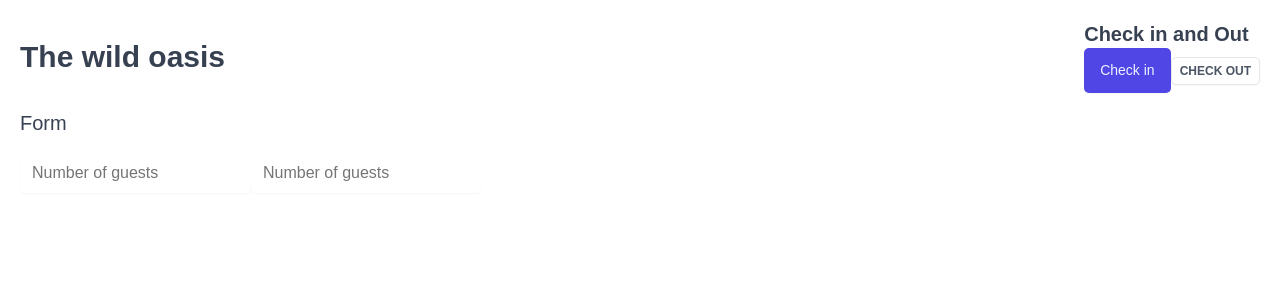
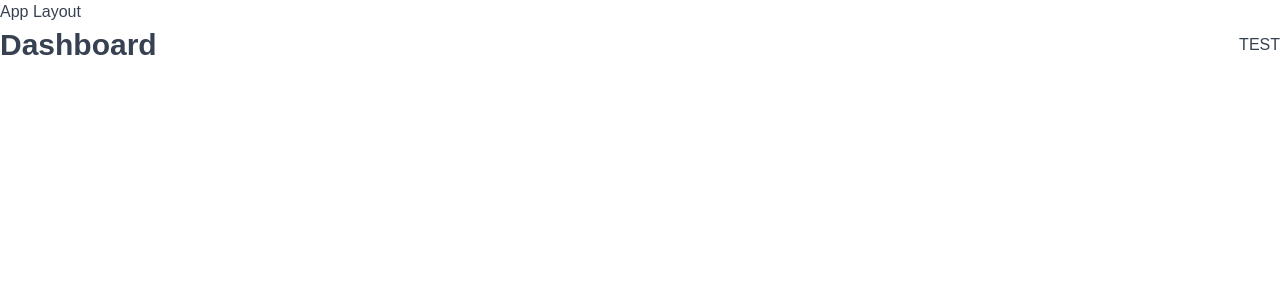
Before and after one commit to SsimbwaJoshua/wild-oasis, a React app: page /dashboard in a window 1280 px wide. Shown: the top 300 px of the page. Built offline with nearby package versions, Linux system fonts and the light colour scheme; the HTML template or start-up script is replaced by a standard one.

Commit message:
specified specific routes for pages

```diff
--- a/package.json
+++ b/package.json
@@ -12,6 +12,7 @@
   "dependencies": {
     "react": "^18.2.0",
     "react-dom": "^18.2.0",
+    "react-router-dom": "^6.17.0",
     "styled-components": "^6.1.0"
   },
   "devDependencies": {
--- a/src/App.jsx
+++ b/src/App.jsx
@@ -1,47 +1,35 @@
-import styled from "styled-components";
+import { BrowserRouter, Navigate, Route, Routes } from "react-router-dom";
+
 import GlobalStyles from "./styles/GlobalStyle";
-import Button from "./ui/Button";
-import Input from "./ui/Input";
-import Heading from "./ui/Heading";
-import Row from "./ui/Row";
+import Dashboard from "./pages/Dashboard";
+import Bookings from "./pages/Bookings";
+import Cabins from "./pages/Cabins";
+import Users from "./pages/Users";
+import Settings from "./pages/Settings";
+import Account from "./pages/Account";
+import Login from "./pages/Login";
+import PageNotFound from "./pages/PageNotFound";
+import AppLayout from "./ui/AppLayout";
 
-const StyledApp = styled.div`
-  /* background-color: orangered; */
-  padding: 20px;
-`;
-function App() {
+export default function App() {
   return (
     <>
       <GlobalStyles />
-      <StyledApp>
-        <Row>
-          <Row type="horizontal">
-            <Heading as="h1">The wild oasis</Heading>
-
-            <div>
-              <Heading as="h2">Check in and Out</Heading>
-              <Button onClick={() => alert("helo,check in")}>Check in</Button>
-              <Button
-                variations="secondary"
-                size="small"
-                onClick={() => alert("Bye,check out")}
-              >
-                Check out
-              </Button>
-            </div>
-          </Row>
-
-          <Row>
-            <Heading as="h3">Form</Heading>
-            <form>
-              <Input type="number" placeholder="Number of guests" />
-              <Input type="number" placeholder="Number of guests" />
-            </form>
-          </Row>
-        </Row>
-      </StyledApp>
+      <BrowserRouter>
+        <Routes>
+          <Route element={<AppLayout />}>
+            <Route index element={<Navigate replace to="dashboard" />} />
+            <Route path="dashboard" element={<Dashboard />} />
+            <Route path="bookings" element={<Bookings />} />
+            <Route path="cabins" element={<Cabins />} />
+            <Route path="users" element={<Users />} />
+            <Route path="settings" element={<Settings />} />
+            <Route path="account" element={<Account />} />
+          </Route>
+          <Route path="login" element={<Login />} />
+          <Route path="*" element={<PageNotFound />} />
+        </Routes>
+      </BrowserRouter>
     </>
   );
 }
-
-export default App;
--- /dev/null
+++ b/src/ui/AppLayout.jsx
@@ -0,0 +1,10 @@
+import { Outlet } from "react-router-dom";
+
+export default function AppLayout() {
+  return (
+    <div>
+      App Layout
+      <Outlet />
+    </div>
+  );
+}
--- /dev/null
+++ b/src/ui/Header.jsx
@@ -0,0 +1,3 @@
+export default function Header() {
+  return <div></div>;
+}
--- /dev/null
+++ b/src/ui/Sidebar.jsx
@@ -0,0 +1,3 @@
+export default function Sidebar() {
+  return <div></div>;
+}
```
Also changed, not shown: 1 other file (tests, documents, lock files or other folders).
